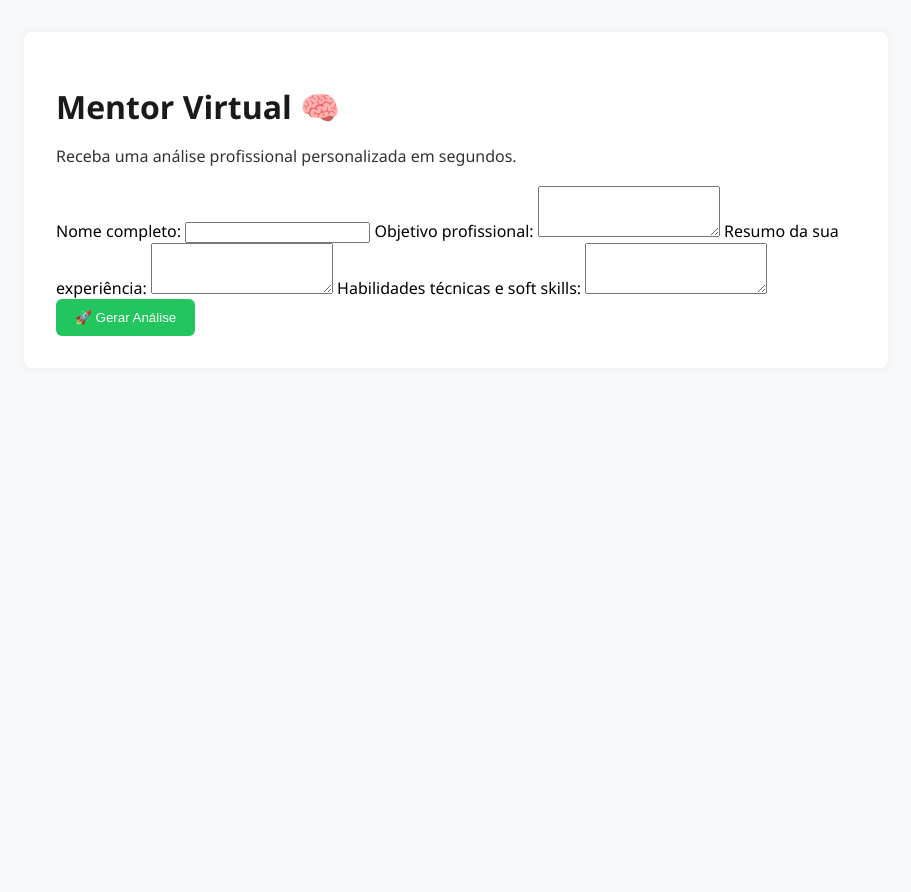
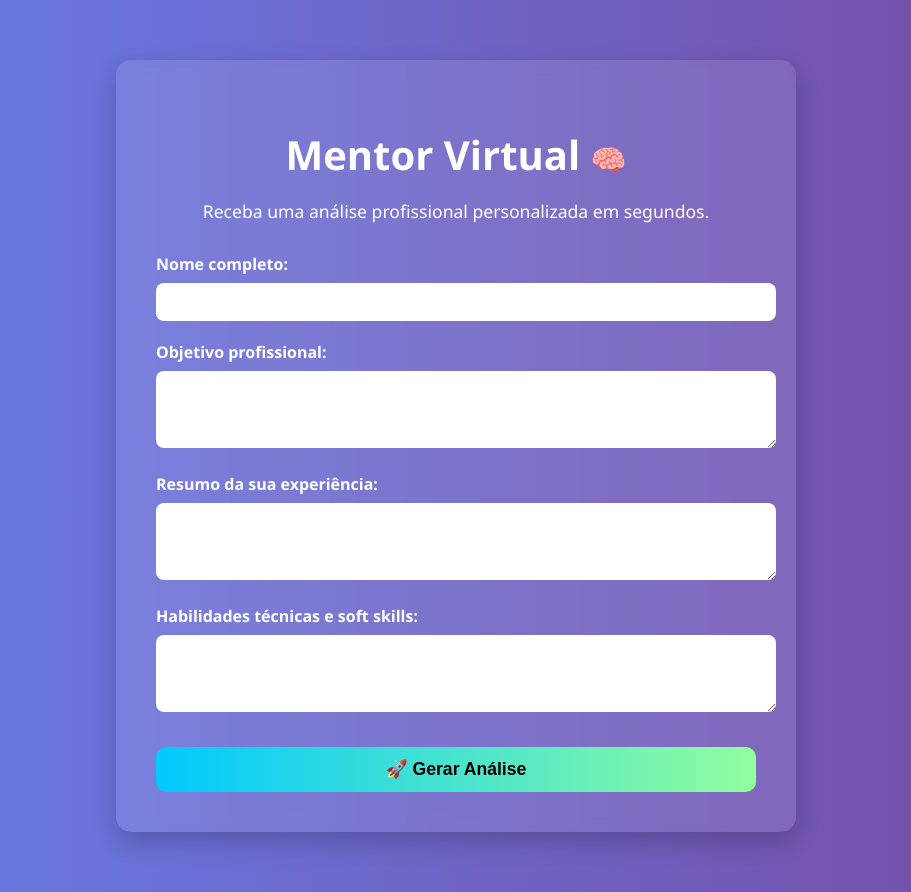
Before and after one commit to lega-nft/mentorvirtual, a FastAPI app: page / in a window 1280 px wide. Shown: the whole page, without its empty margins (184-1095 px from the left). Before the commit the page ends 336 px from the top, so only its background shows below. Run offline with FastAPI, Linux system fonts and the light colour scheme.

Commit message:
Update style.css

```diff
--- a/static/style.css
+++ b/static/style.css
@@ -1,40 +1,70 @@
-body {
+/* static/style.css */
+body.gradient-bg {
+  background: linear-gradient(to right, #667eea, #764ba2);
   font-family: 'Segoe UI', Tahoma, Geneva, Verdana, sans-serif;
-  background-color: #f7f9fb;
+  color: #fff;
   margin: 0;
-  padding: 2rem;
+  padding: 0;
 }
 
 .container {
-  max-width: 800px;
-  margin: auto;
-  background-color: white;
-  padding: 2rem;
-  border-radius: 8px;
-  box-shadow: 0 0 12px rgba(0, 0, 0, 0.05);
+  max-width: 600px;
+  margin: 60px auto;
+  background: rgba(255, 255, 255, 0.1);
+  padding: 40px;
+  border-radius: 15px;
+  backdrop-filter: blur(8px);
+  box-shadow: 0 10px 25px rgba(0, 0, 0, 0.2);
 }
 
-h1 {
-  color: #1a1a1a;
-  margin-bottom: 0.5rem;
+.title {
+  font-size: 2.5rem;
+  margin-bottom: 10px;
+  text-align: center;
 }
 
-p, li {
-  color: #333;
-  line-height: 1.6;
+.subtitle {
+  text-align: center;
+  margin-bottom: 30px;
+  font-size: 1.1rem;
 }
 
-button, .btn {
-  background-color: #22c55e;
-  color: white;
-  padding: 0.7rem 1.2rem;
-  border: none;
-  border-radius: 6px;
-  cursor: pointer;
-  text-decoration: none;
-  font-weight: 500;
+.emoji {
+  font-size: 1.8rem;
 }
 
-.btn:hover {
-  background-color: #16a34a;
+.form label {
+  display: block;
+  margin-top: 20px;
+  font-weight: bold;
 }
+
+.form input,
+.form textarea {
+  width: 100%;
+  padding: 10px;
+  border: none;
+  border-radius: 8px;
+  margin-top: 8px;
+  font-size: 1rem;
+  color: #333;
+}
+
+.form button {
+  margin-top: 30px;
+  width: 100%;
+  padding: 12px;
+  background: #00c9ff;
+  background: linear-gradient(to right, #00c9ff, #92fe9d);
+  border: none;
+  border-radius: 10px;
+  font-size: 1.1rem;
+  font-weight: bold;
+  cursor: pointer;
+  transition: background 0.3s ease;
+  color: #000;
+}
+
+.form button:hover {
+  opacity: 0.9;
+}
```
